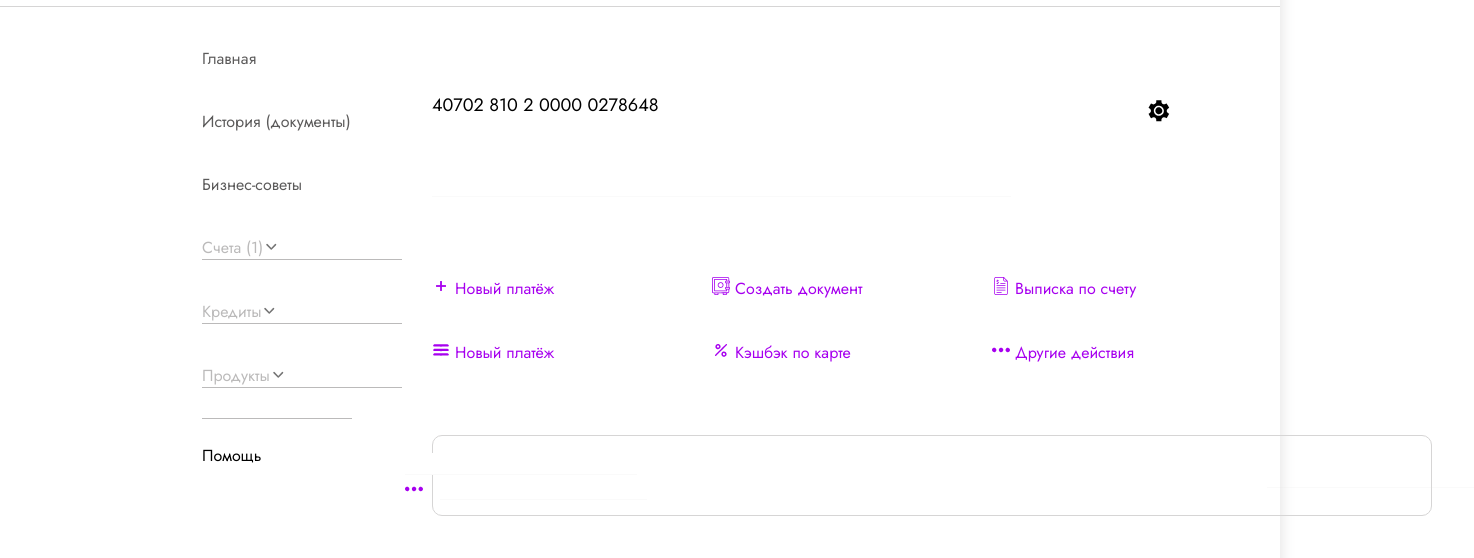
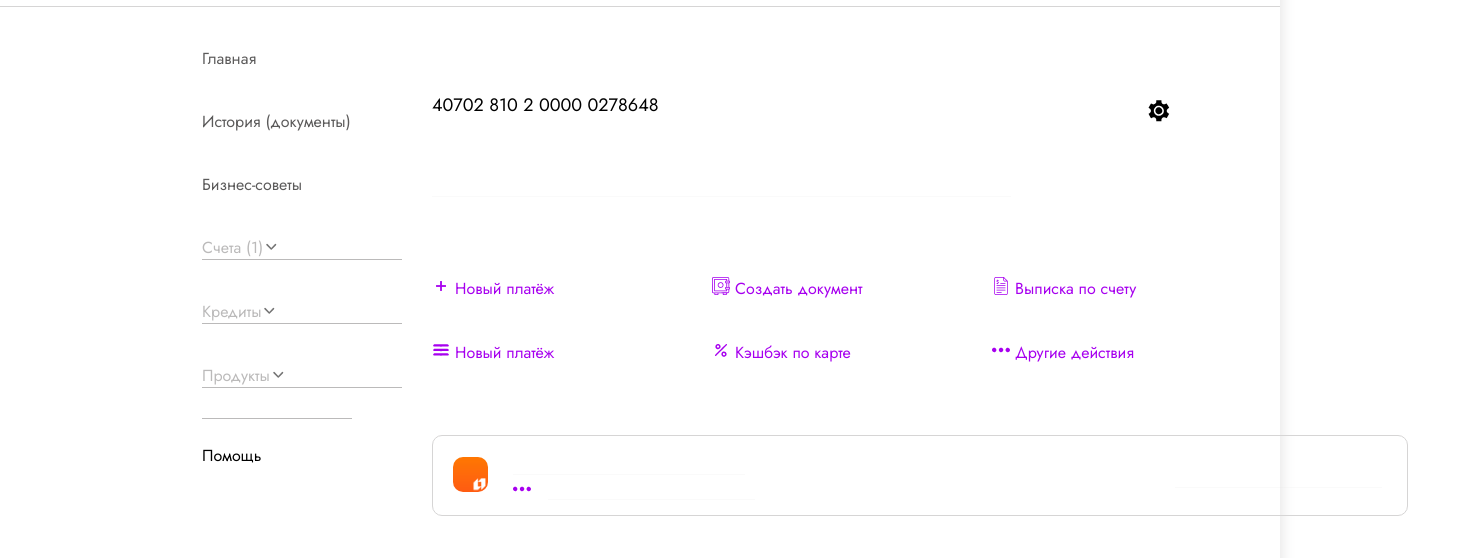
Before and after one commit to dantauu/PSB-bank, a plain HTML site: page index.html in a window 1280 px wide. Shown: the part 240-798 px from the top of the page, 1474 px wide, since content can reach past the window. Drawn offline with Linux system fonts and the light colour scheme.

Commit message:
global end 4

```diff
--- a/style/main.css
+++ b/style/main.css
@@ -534,7 +534,6 @@ body {
   justify-content: center;
   gap: 20px;
   padding: 16px 25px 11px 20px;
-  width: 1000px;
 }
 
 .psb-card_wrapper {
@@ -546,7 +545,7 @@ body {
   flex-direction: column;
 }
 .psb-card_number_check {
-  padding-left: 600px;
+  padding-left: 400px;
 }
 
 .psb-card_dots {
@@ -1011,7 +1010,7 @@ body {
   bottom: 1px;
   padding: 100px 90px 45px 60px;
   right: 1px;
-  left: 900px;
+  left: 855px;
   height: 100%;
   overflow: auto;
   background: #ffffff;
```
